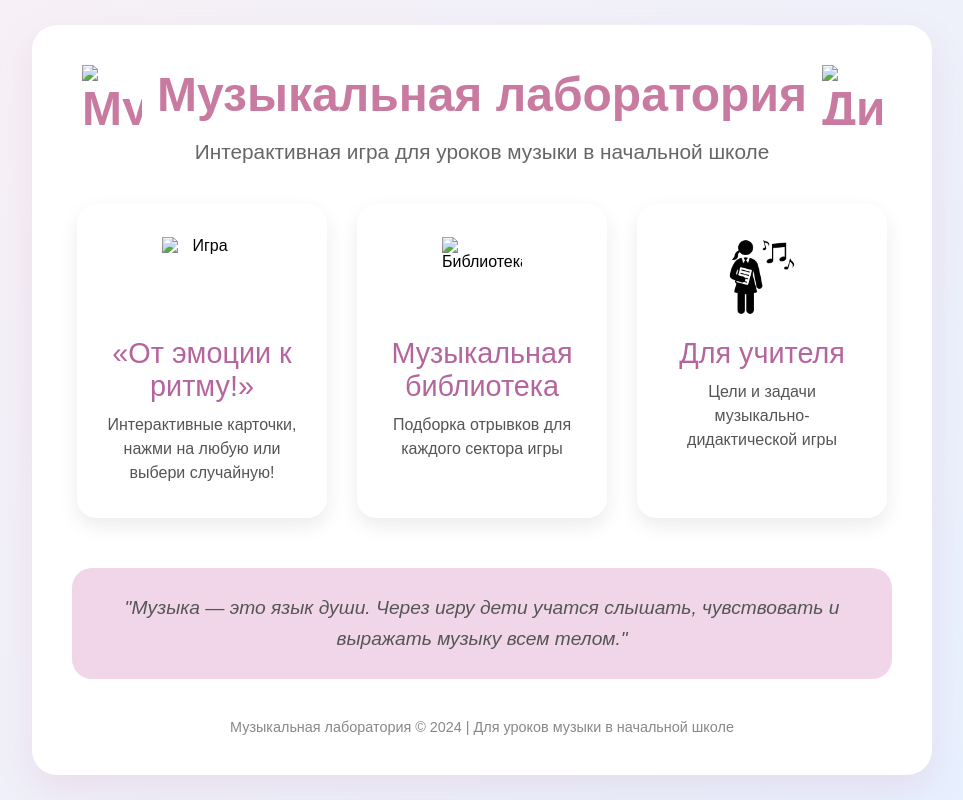
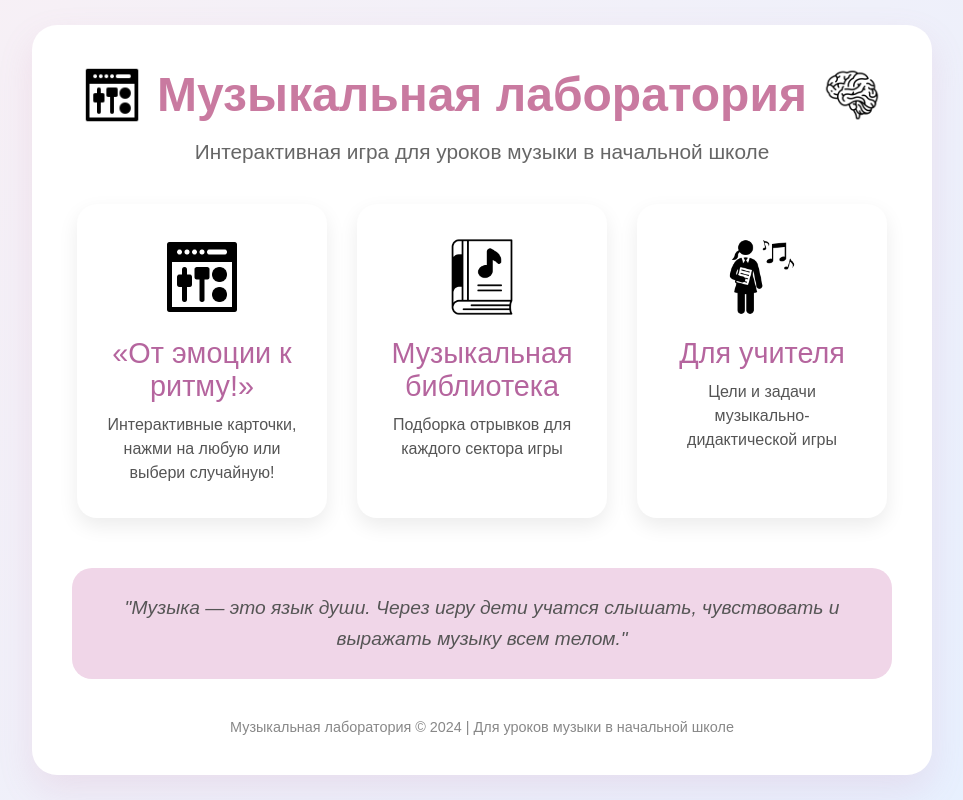
Before and after one commit to TineeKassi/music-did, a plain HTML site: page index.html in a window 1280 px wide. Shown: the whole page, without its empty margins (158-1121 px from the left). Drawn offline with Linux system fonts and the light colour scheme.

Commit message:
Update index.html

```diff
--- a/index.html
+++ b/index.html
@@ -125,28 +125,28 @@
 <body>
     <div class="container">
         <h1>
-            <img src="/music-game/images/laboratory.png" alt="Музыкальная лаборатория" class="header-icon">
+            <img src="https://raw.githubusercontent.com/tineekassi/music-did/main/images/laboratory.png" alt="Музыкальная лаборатория" class="header-icon">
             Музыкальная лаборатория
-            <img src="/music-game/images/brain.png" alt="Дирижёр" class="header-icon">
+            <img src="https://raw.githubusercontent.com/tineekassi/music-did/main/images/brain.png" alt="Дирижёр" class="header-icon">
         </h1>
 
         <p class="subtitle">Интерактивная игра для уроков музыки в начальной школе</p>
 
         <div class="modules">
             <a href="game.html" class="module-card">
-                <img src="/music-game/images/laboratory.png" alt="Игра" class="module-icon">
+                <img src="https://raw.githubusercontent.com/tineekassi/music-did/main/images/laboratory.png" alt="Игра" class="module-icon">
                 <div class="module-title">«От эмоции к ритму!»</div>
                 <div class="module-desc">Интерактивные карточки, нажми на любую или выбери случайную!</div>
             </a>
 
             <a href="music.html" class="module-card">
-                <img src="/music-game/images/library.png" alt="Библиотека" class="module-icon">
+                <img src="https://raw.githubusercontent.com/tineekassi/music-did/main/images/library.png" alt="Библиотека" class="module-icon">
                 <div class="module-title">Музыкальная библиотека</div>
                 <div class="module-desc">Подборка отрывков для каждого сектора игры</div>
             </a>
 
             <a href="for-teachers.html" class="module-card">
-                <img src="/music-did/images/teacher.png" alt="Для учителя" class="module-icon">
+                <img src="https://raw.githubusercontent.com/tineekassi/music-did/main/images/teacher.png" alt="Для учителя" class="module-icon">
                 <div class="module-title">Для учителя</div>
                 <div class="module-desc">Цели и задачи музыкально-дидактической игры</div>
             </a>
```
